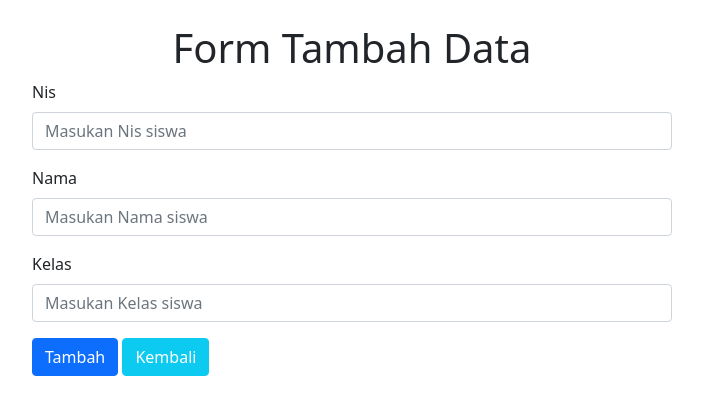
After one commit to SukirnoDoang/crud-bootstrap, a PHP site: page /tambah.php in a window 1280 px wide. The commit adds this page. Shown: the top 415 px of the page, without its empty margins (288-991 px from the left). Run offline with PHP 8.4, Linux system fonts and the light colour scheme.

Commit message:
form tambah data

```diff
--- a/index.php
+++ b/index.php
@@ -1,5 +1,5 @@
 <?php
-include "koneksi.php"
+include "koneksi.php";
 ?>
 
 <!DOCTYPE html>
--- /dev/null
+++ b/tambah.php
@@ -0,0 +1,42 @@
+<?php
+include "koneksi.php";
+?>
+
+<!DOCTYPE html>
+<html lang="en">
+<head>
+    <meta charset="UTF-8">
+    <meta name="viewport" content="width=device-width, initial-scale=1.0">
+    <meta http-equiv="X-UA-Compatible" content="ie=edge">
+    <title>Halaman Tambah Data</title>
+
+      <!-- Bootstrap CSS -->
+  <link href="https://cdn.jsdelivr.net/npm/bootstrap@5.0.0-beta1/dist/css/bootstrap.min.css" rel="stylesheet" integrity="sha384-giJF6kkoqNQ00vy+HMDP7azOuL0xtbfIcaT9wjKHr8RbDVddVHyTfAAsrekwKmP1" crossorigin="anonymous">
+
+</head>
+<body>
+
+    <section>
+        <div class="col-md-6 offset-md-3 align-self-center">
+            <h1 class="text-center mt-4" >Form Tambah Data</h1>
+            <form method="post">
+                <div class="mb-3">
+                 <label for="inputNis" class="form-label">Nis </label>
+                 <input type="number" class="form-control" id="inputNis" name="nis" placeholder="Masukan Nis siswa">
+                </div>
+                <div class="mb-3">
+                 <label for="inputNama" class="form-label">Nama </label>
+                 <input type="text" class="form-control" id="inputNama" name="nama" placeholder="Masukan Nama siswa">
+                </div>
+                <div class="mb-3">
+                 <label for="inputKelas" class="form-label">Kelas </label>
+                 <input type="text" class="form-control" id="inputKelas" name="nama" placeholder="Masukan Kelas siswa">
+                </div>
+                <input name="daftar" type="submit" class="btn btn-primary" value="Tambah">
+                <a href="index.php" type="button" class="btn btn-info text-white">Kembali </a>
+            </form>
+        </div>
+    </section>
+
+</body>
+</html>
```
